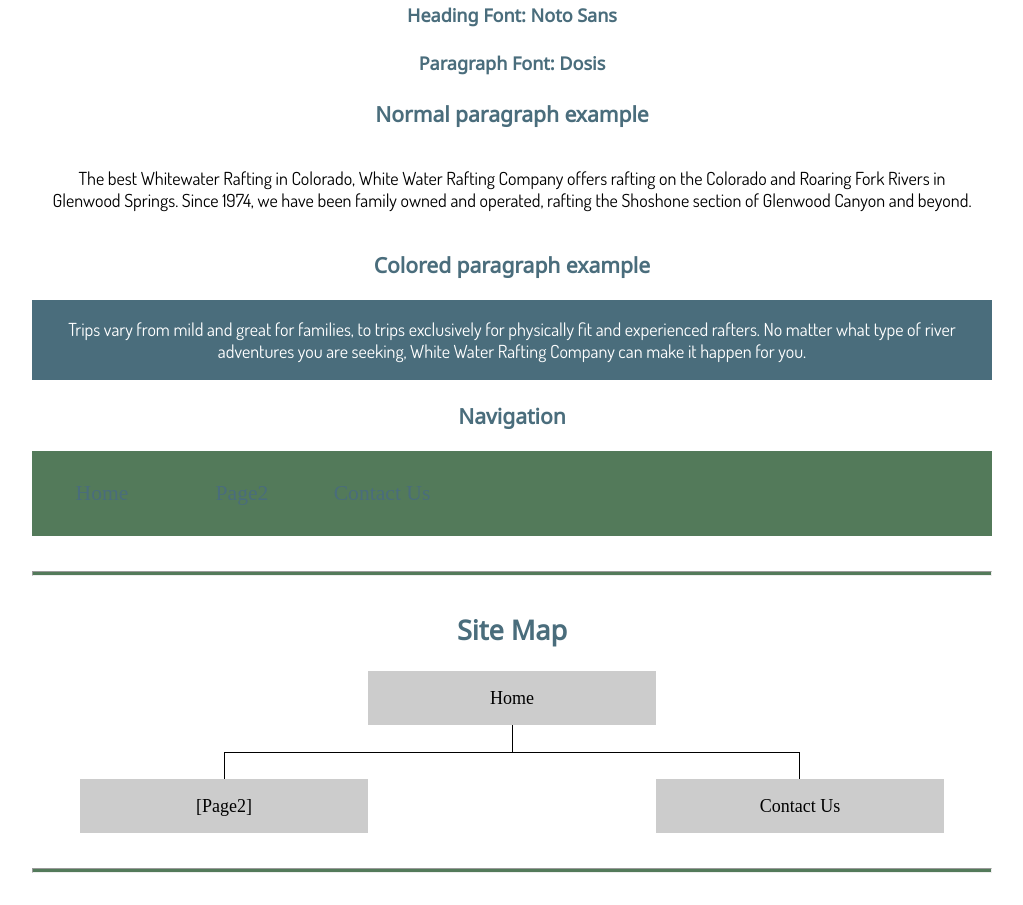
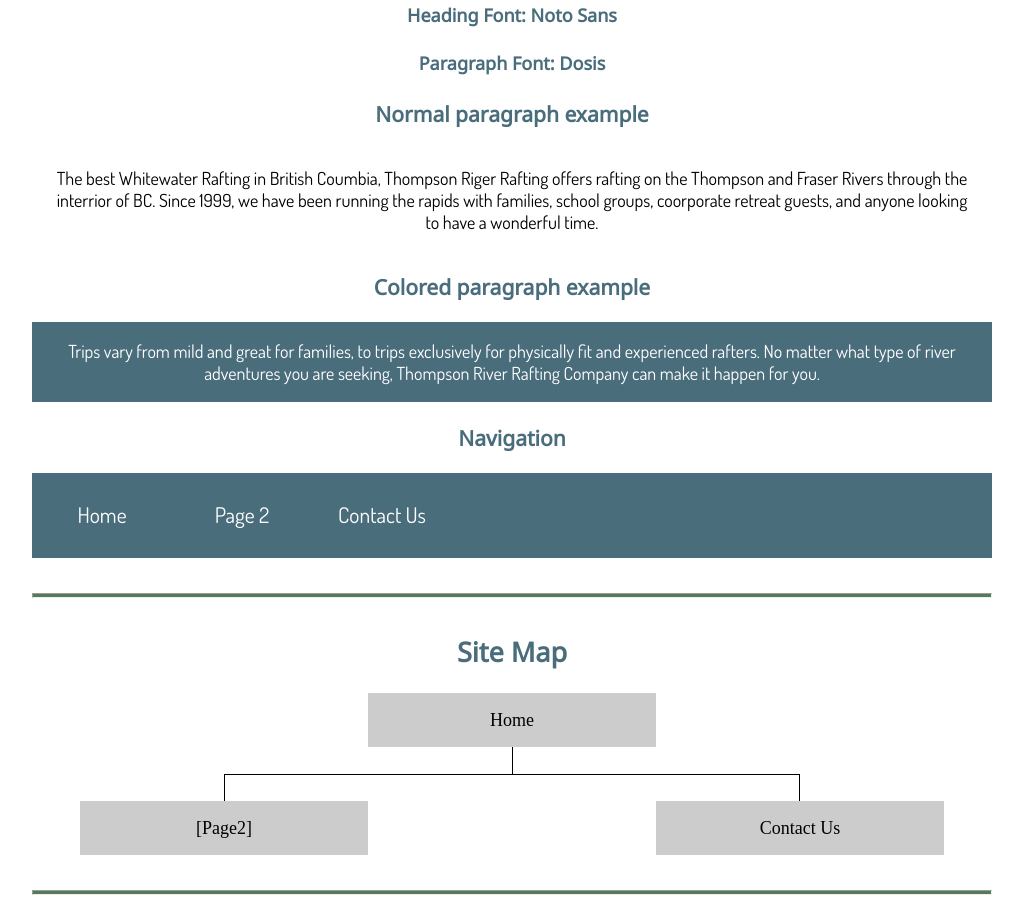
Before and after one commit to mck06016/wdd130, a plain HTML site: page wwr/site-plan-rafting.html in a window 1280 px wide. Shown: the part 1665-2570 px from the top of the page, without its empty margins (128-1151 px from the left). Drawn offline with Linux system fonts and the light colour scheme.

Commit message:
Updated Fonts and CSS for Nav

```diff
--- a/wwr/site-plan-rafting.html
+++ b/wwr/site-plan-rafting.html
@@ -17,7 +17,6 @@
       <h2>WDD 130-31</h2>
     </header>
     <main>
-      <!-- ------------------------Steps 2-5------------------------------ -->
       <hr />
       <h2>Overview</h2>
       <h3>Purpose</h3>
@@ -47,10 +46,9 @@
       <h3>Thompson River Rafting Logo</h3>
 
       <img src="images\trr.png" alt="Thompson River Rafting" />
+      <!-- Assistace received from Teacher: Kim Daley on getting the link correct. -->
       <hr />
       <h2>Style Guide</h2>
-
-      <!-- ------------------------Steps 6-9------------------------------ -->
 
       <h3>Color Palette</h3>
       <p>Palette URL:</p>
@@ -76,8 +74,6 @@
         </tr>
       </table>
 
-      <!-- ------------------------Steps 10-12------------------------------ -->
-
       <h3>Typography</h3>
 
       <h4>Heading Font: Noto Sans</h4>
@@ -86,26 +82,25 @@
 
       <h3>Normal paragraph example</h3>
       <p>
-        The best Whitewater Rafting in Colorado, White Water Rafting Company
-        offers rafting on the Colorado and Roaring Fork Rivers in Glenwood
-        Springs. Since 1974, we have been family owned and operated, rafting the
-        Shoshone section of Glenwood Canyon and beyond.
+        The best Whitewater Rafting in British Coumbia, Thompson Riger Rafting
+        offers rafting on the Thompson and Fraser Rivers through the interrior
+        of BC. Since 1999, we have been running the rapids with families, school
+        groups, coorporate retreat guests, and anyone looking to have a
+        wonderful time.
       </p>
       <h3>Colored paragraph example</h3>
       <p class="colored">
         Trips vary from mild and great for families, to trips exclusively for
         physically fit and experienced rafters. No matter what type of river
-        adventures you are seeking, White Water Rafting Company can make it
+        adventures you are seeking, Thompson River Rafting Company can make it
         happen for you.
       </p>
 
-      <!-- ------------------------Step 13------------------------------ -->
+      <h3>Navigation</h3>
 
-      <h3>Navigation</h3>
-      <!-- Think about how you want your navigation bar to look. In the site-plan.css file change the colors to your colors to get the look you desire. -->
       <nav>
         <a href="#">Home</a>
-        <a href="#">Page2</a>
+        <a href="#">Page 2</a>
         <a href="#">Contact Us</a>
       </nav>
       <hr />
--- a/wwr/styles/site-plan-rafting.css
+++ b/wwr/styles/site-plan-rafting.css
@@ -17,13 +17,13 @@
   --paragraph-color-on-white: #4a6d7c; /* paragraph text on a white background */
   --paragraph-color-on-color: #ffffff; /* paragraph text on a colored background */
   --paragraph-background-color: #4a6d7c;
-  --nav-link-color: #4a6d7c;
-  --nav-background-color: #537a5a;
+  --nav-link-color: #ffffff;
+  --nav-background-color: #4a6d7c;
   --nav-hover-link-color: #f6ae2d;
-  --nav-hover-background-color: #4a6d7c;
+  --nav-hover-background-color: #537a5a;
 }
 
-/*  Look around below...but DON'T CHANGE ANYTHING! */
+/*  Look around below...but DON'T CHANGE ANYTHING!  - I changed something - I didn't like the font for the Navigation so I added the paragraph font there.*/
 
 body {
   max-width: 960px;
@@ -99,6 +99,8 @@
   color: var(--paragraph-color-on-color);
 }
 nav {
+  font-family: var(--paragraph-font);
+  /* I know it said not to edit here - but I didn't like the font of the Navigation */
   background-color: var(--nav-background-color);
   line-height: 3em;
   text-align: center;
```
